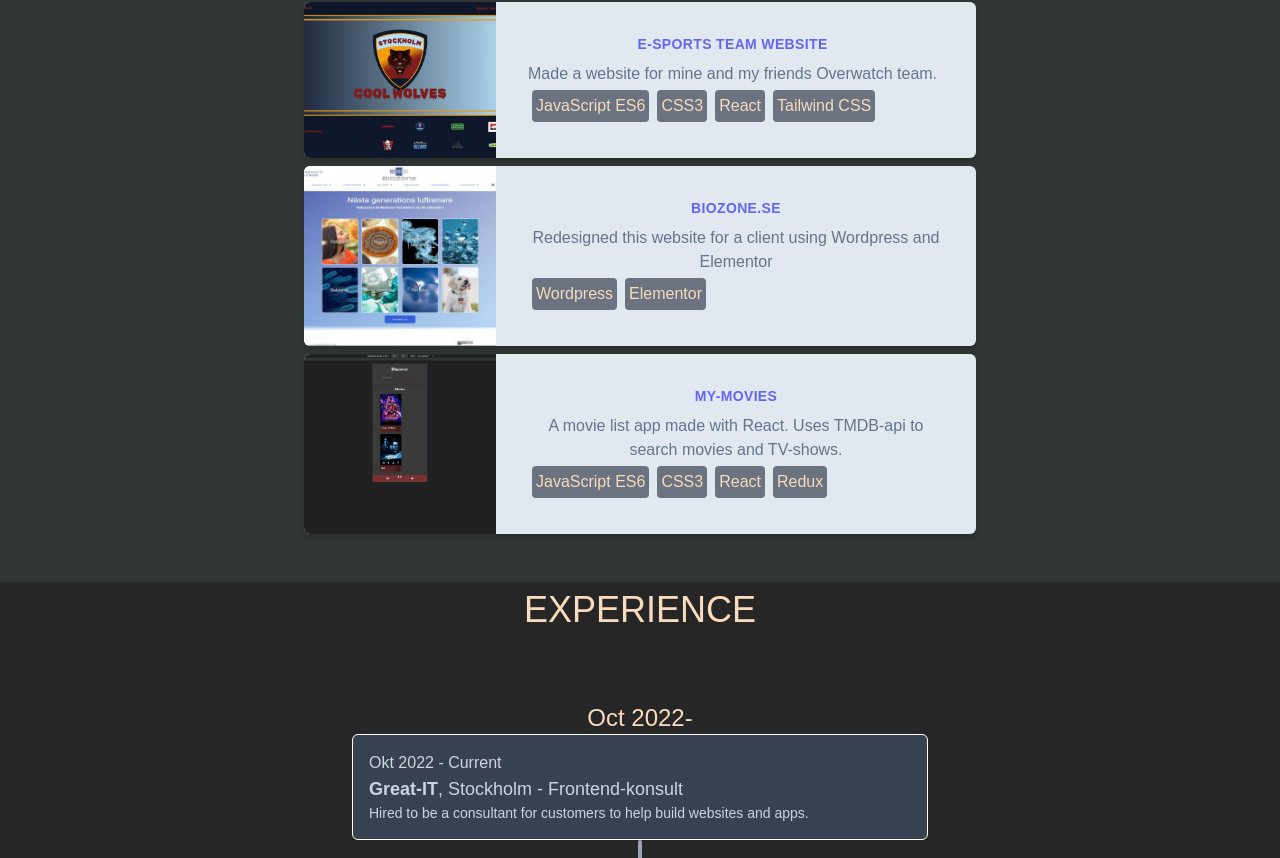
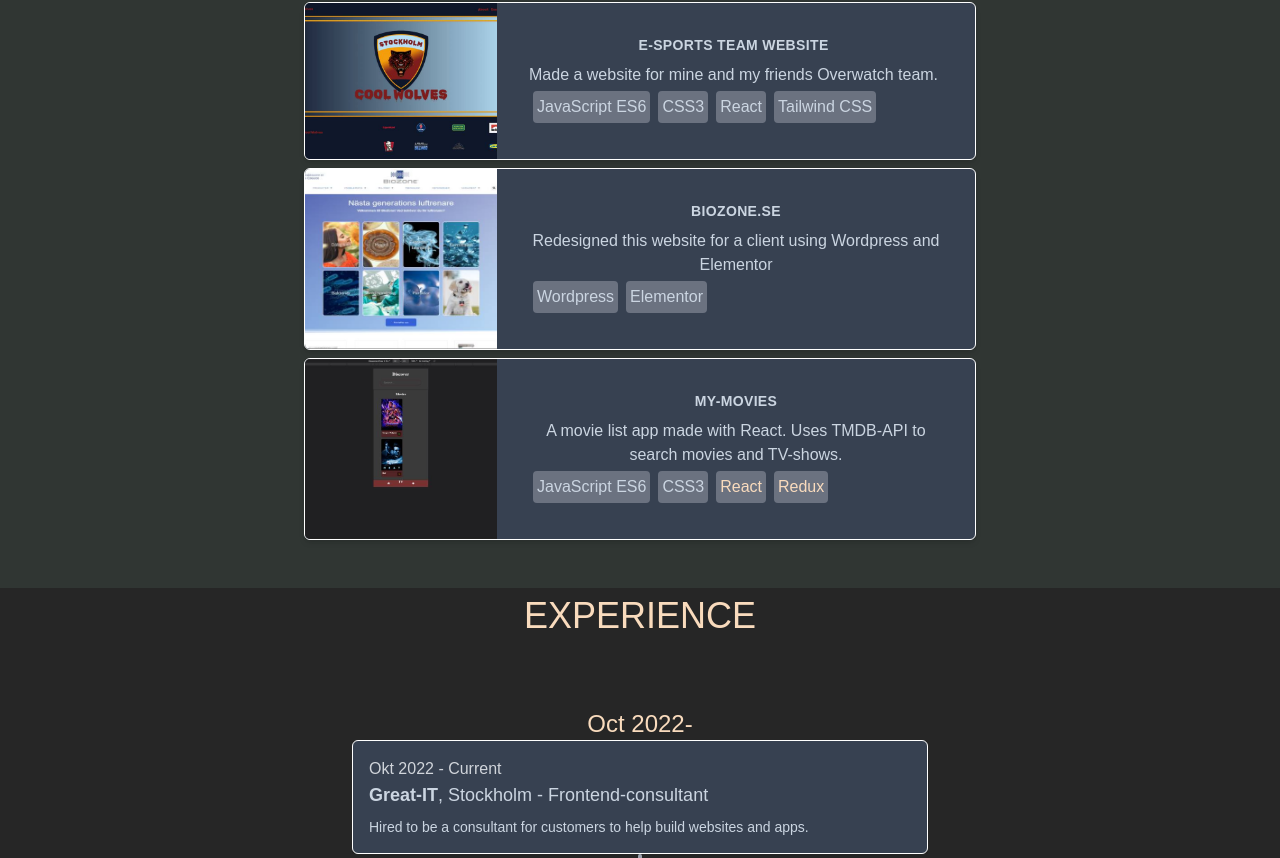
Before and after one commit to TomEder/MyPortfolio, a React (Create React App) app: page / in a window 1280 px wide. Shown: the part 804-1662 px from the top of the page. Built offline with nearby package versions, Linux system fonts and the light colour scheme; a web font is replaced by a local one.

Commit message:
small design fixes

```diff
--- a/src/conponents/Projects/projects.jsx
+++ b/src/conponents/Projects/projects.jsx
@@ -15,7 +15,7 @@ const Projects = () => {
         MY PROJECTS
       </h2>
       <div className="">
-        <div class="max-w-md mx-auto bg-slate-200 m-2 rounded-md shadow-md overflow-hidden md:max-w-2xl">
+        <div class="max-w-md mx-auto bg-gray-700 border border-solid border-white m-2 rounded-md shadow-md overflow-hidden md:max-w-2xl">
           <div class="md:flex h-full">
             <div class="md:shrink-0">
               <img
@@ -30,31 +30,32 @@ const Projects = () => {
                   rel="noreferrer"
                   target="_blank"
                   href="https://github.com/TomEder/E-sports-team/tree/master"
+                  className="text-slate-300"
                 >
                   E-sports team website
                 </a>
               </div>
-              <p class="mt-2 text-slate-500">
+              <p class="mt-2 text-slate-300">
                 Made a website for mine and my friends Overwatch team.
               </p>
               <div className="md:flex md:w-full w-52 m-auto">
-                <p className="bg-gray-500 text-tommy-text p-1 rounded m-1">
+                <p className="bg-gray-500 text-slate-300 p-1 rounded m-1">
                   JavaScript ES6
                 </p>
-                <p className="bg-gray-500 text-tommy-text p-1 rounded m-1">
+                <p className="bg-gray-500 text-slate-300 p-1 rounded m-1">
                   CSS3
                 </p>
-                <p className="bg-gray-500 text-tommy-text p-1 rounded m-1">
+                <p className="bg-gray-500 text-slate-300 p-1 rounded m-1">
                   React
                 </p>
-                <p className="bg-gray-500 text-tommy-text p-1 rounded m-1">
+                <p className="bg-gray-500 text-slate-300 p-1 rounded m-1">
                   Tailwind CSS
                 </p>
               </div>
             </div>
           </div>
         </div>
-        <div class="max-w-md mx-auto bg-slate-200 m-2 rounded-md shadow-md overflow-hidden md:max-w-2xl">
+        <div class="max-w-md mx-auto bg-gray-700 border border-solid border-white m-2 rounded-md shadow-md overflow-hidden md:max-w-2xl">
           <div class="md:flex h-full">
             <div class="md:shrink-0">
               <img
@@ -65,26 +66,31 @@ const Projects = () => {
             </div>
             <div class="p-8">
               <div class="uppercase tracking-wide text-sm text-indigo-500 font-semibold">
-                <a rel="noreferrer" target="_blank" href="https://biozone.se/">
+                <a
+                  rel="noreferrer"
+                  target="_blank"
+                  href="https://biozone.se/"
+                  className="text-slate-300"
+                >
                   BioZone.se
                 </a>
               </div>
-              <p class="mt-2 text-slate-500">
+              <p class="mt-2 text-slate-300">
                 Redesigned this website for a client using Wordpress and
                 Elementor
               </p>
               <div className="md:flex md:w-full w-52 m-auto">
-                <p className="bg-gray-500 text-tommy-text p-1 rounded m-1">
+                <p className="bg-gray-500 text-slate-300 p-1 rounded m-1">
                   Wordpress
                 </p>
-                <p className="bg-gray-500 text-tommy-text p-1 rounded m-1">
+                <p className="bg-gray-500 text-slate-300 p-1 rounded m-1">
                   Elementor
                 </p>
               </div>
             </div>
           </div>
         </div>
-        <div class="max-w-md mx-auto bg-slate-200 m-2 rounded-md shadow-md overflow-hidden md:max-w-2xl">
+        <div class="max-w-md mx-auto bg-gray-700 border border-solid border-white m-2 rounded-md shadow-md overflow-hidden md:max-w-2xl">
           <div class="md:flex h-full">
             <div class="md:shrink-0">
               <img
@@ -99,19 +105,20 @@ const Projects = () => {
                   rel="noreferrer"
                   target="_blank"
                   href="https://github.com/TomEder/MyMovies"
+                  className="text-slate-300"
                 >
                   My-Movies
                 </a>
               </div>
-              <p class="mt-2 text-slate-500">
-                A movie list app made with React. Uses TMDB-api to search movies
+              <p class="mt-2 text-slate-300">
+                A movie list app made with React. Uses TMDB-API to search movies
                 and TV-shows.
               </p>
               <div className="md:flex md:w-full w-52 m-auto">
-                <p className="bg-gray-500 text-tommy-text p-1 rounded m-1">
+                <p className="bg-gray-500 text-slate-300 p-1 rounded m-1">
                   JavaScript ES6
                 </p>
-                <p className="bg-gray-500 text-tommy-text p-1 rounded m-1">
+                <p className="bg-gray-500 text-slate-300 p-1 rounded m-1">
                   CSS3
                 </p>
                 <p className="bg-gray-500 text-tommy-text p-1 rounded m-1">
--- a/src/conponents/Timeline/timeline.jsx
+++ b/src/conponents/Timeline/timeline.jsx
@@ -17,8 +17,8 @@ const Timeline = () => {
       <div className="grid grid-cols-1 max-w-xl mx-auto">
         <div className=" p-4 rounded-md shadow-xl bg-gray-700 border border-solid border-white">
           <p className="text-gray-300">Okt 2022 - Current</p>
-          <h2 className="text-slate-300 text-lg">
-            <b>Great-IT</b>, Stockholm - Frontend-konsult
+          <h2 className="text-slate-300 text-lg mb-2">
+            <b>Great-IT</b>, Stockholm - Frontend-consultant
           </h2>
           <p className="text-sm text-slate-300">
             Hired to be a consultant for customers to help build websites and
@@ -35,7 +35,7 @@ const Timeline = () => {
       <div className="grid grid-cols-1 max-w-xl mx-auto">
         <div className=" p-4 rounded-md shadow-xl bg-gray-700 border border-solid border-white">
           <p className="text-gray-300">June 2022 - Oct 2022</p>
-          <h2 className="text-slate-300 tezt-lg">
+          <h2 className="text-slate-300 tezt-lg mb-2">
             <b>Blackpill innovative developments AB</b>
           </h2>
           <p className="text-sm text-slate-300">
@@ -51,7 +51,7 @@ const Timeline = () => {
 
       <div className="grid grid-cols-1 max-w-xl mx-auto">
         <div className=" p-4 rounded-md shadow-xl bg-gray-700 border border-solid border-white">
-          <h2 className="text-slate-300 text-lg">
+          <h2 className="text-slate-300 text-lg mb-2">
             <b>Tele2</b>, Stockholm - Intern, frontend
           </h2>
           <p className="text-sm text-slate-300">
@@ -68,7 +68,7 @@ const Timeline = () => {
 
       <div className="grid grid-cols-1 max-w-xl mx-auto mb-10">
         <div className=" p-4 rounded-md shadow-xl bg-gray-700 border border-solid border-white">
-          <h2 className="text-slate-300 text-lg">
+          <h2 className="text-slate-300 text-lg mb-2">
             <b>KYH</b>, Stockholm - Frontend development
           </h2>
           <p className="text-sm text-slate-300">
```
